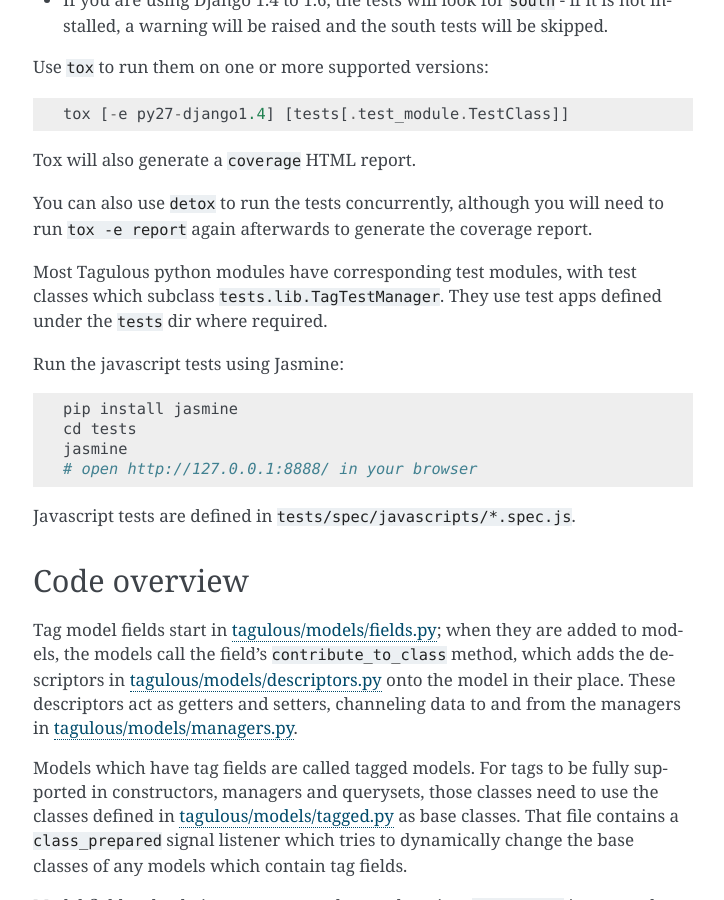
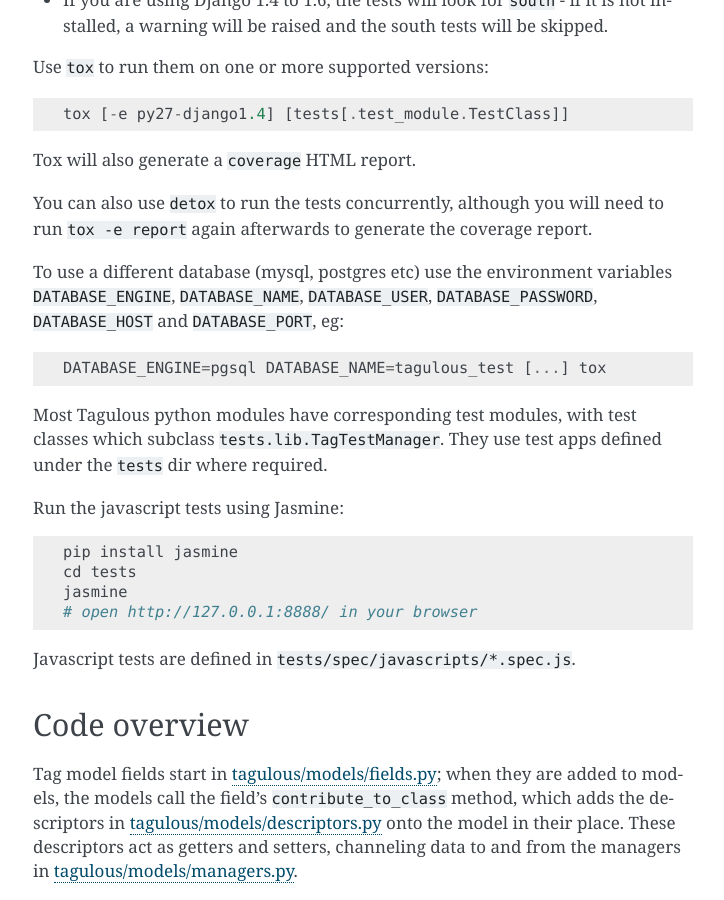
Before and after one commit to radiac/django-tagulous, a Sphinx documentation site: the page built from docs/contributing.rst, in a window 1280 px wide and 900 px high, scrolled down 926 px. Shown: the whole window, without its empty margins (387-1111 px from the left). Built offline with Sphinx 7.4.7, drawn with Linux system fonts in a browser that asks for light colours.

Commit message:
Add DB testing notes

```diff
--- a/docs/contributing.rst
+++ b/docs/contributing.rst
@@ -53,6 +53,12 @@
 
 You can also use ``detox`` to run the tests concurrently, although you will
 need to run ``tox -e report`` again afterwards to generate the coverage report.
+
+To use a different database (mysql, postgres etc) use the environment variables
+``DATABASE_ENGINE``, ``DATABASE_NAME``, ``DATABASE_USER``,
+``DATABASE_PASSWORD``,  ``DATABASE_HOST`` and ``DATABASE_PORT``, eg::
+
+    DATABASE_ENGINE=pgsql DATABASE_NAME=tagulous_test [...] tox
 
 Most Tagulous python modules have corresponding test modules, with test classes
 which subclass ``tests.lib.TagTestManager``. They use test apps defined under
```
